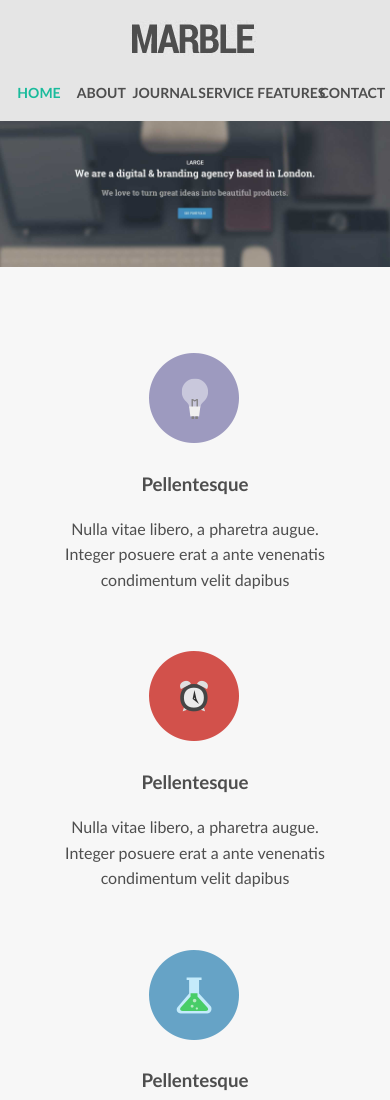
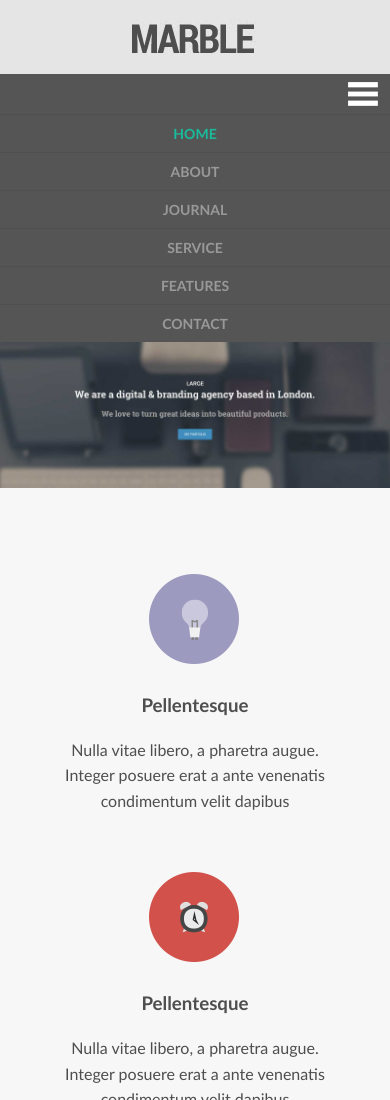
Before and after one commit to web-240-responsive-design-na/PSD-to-Responsive-Website-001-Assignment-001, a plain HTML site: page index.html in a window 390 px wide. Shown: the top 1100 px of the page. Drawn offline with nearby package versions, Linux system fonts and the light colour scheme.

Commit message:
Assignment 11 - I added a class of open inside my <ul> tag to set up my menu for moblie devices, created a js file, embeded the link and jQuery CDN to my index.html file, added a jQuery function to flicker the menu button on and off, and put in more media query styling in the style.css file.

```diff
--- a/index.html
+++ b/index.html
@@ -13,7 +13,7 @@
 				<nav>
 					<h2>Main Navigation</h2>
 					<div id="burger-nav"></div>
-					<ul>
+					<ul class="open">
 						<li><a href="" class="current">Home</a></li>
 						<li><a href="">About</a></li>
 						<li><a href="">Journal</a></li>
@@ -137,5 +137,9 @@
 					Theme by elemis.</div>
 			</div>
 		</footer>
+		<script src="http://code.jquery.com/jquery-1.12.4.min.js"
+  					integrity="sha256-ZosEbRLbNQzLpnKIkEdrPv7lOy9C27hHQ+Xp8a4MxAQ="
+  					crossorigin="anonymous"></script>
+		<script src="menu.js"></script>
 	</body>
 </html>
--- /dev/null
+++ b/menu.js
@@ -0,0 +1,5 @@
+$(document).ready(function() {
+  $('#burger-nav').on('click', function() {
+    $('header nav ul').toggleClass('open');
+  })
+})
--- a/style.css
+++ b/style.css
@@ -280,4 +280,47 @@ footer li.tw {
     float: none;
     border-top: 2px solid #333;
   }
+
+  header nav li {
+    float: none;
+    width: 100%;
+    margin: 0;
+  }
+
+  header nav {
+    background: #555;
+  }
+
+  header .wrapper {
+    padding: 0;
+    width: 100%;
+  }
+
+  header {
+    padding-bottom: 0;
+  }
+
+  header nav li a {
+    display: block;
+    text-align: center;
+    padding: 10px;
+    color: #999;
+    border-top: 1px solid #4f4f4f;
+  }
+
+  #burger-nav {
+    width: 100%;
+    height: 40px;
+    background: url(images/burger-menu.png) no-repeat 98% center;
+    cursor: pointer;
+  }
+
+  header nav ul {
+    height: 0;
+    overflow: hidden;
+  }
+
+  header nav ul.open {
+    height: auto;
+  }
 }
```
